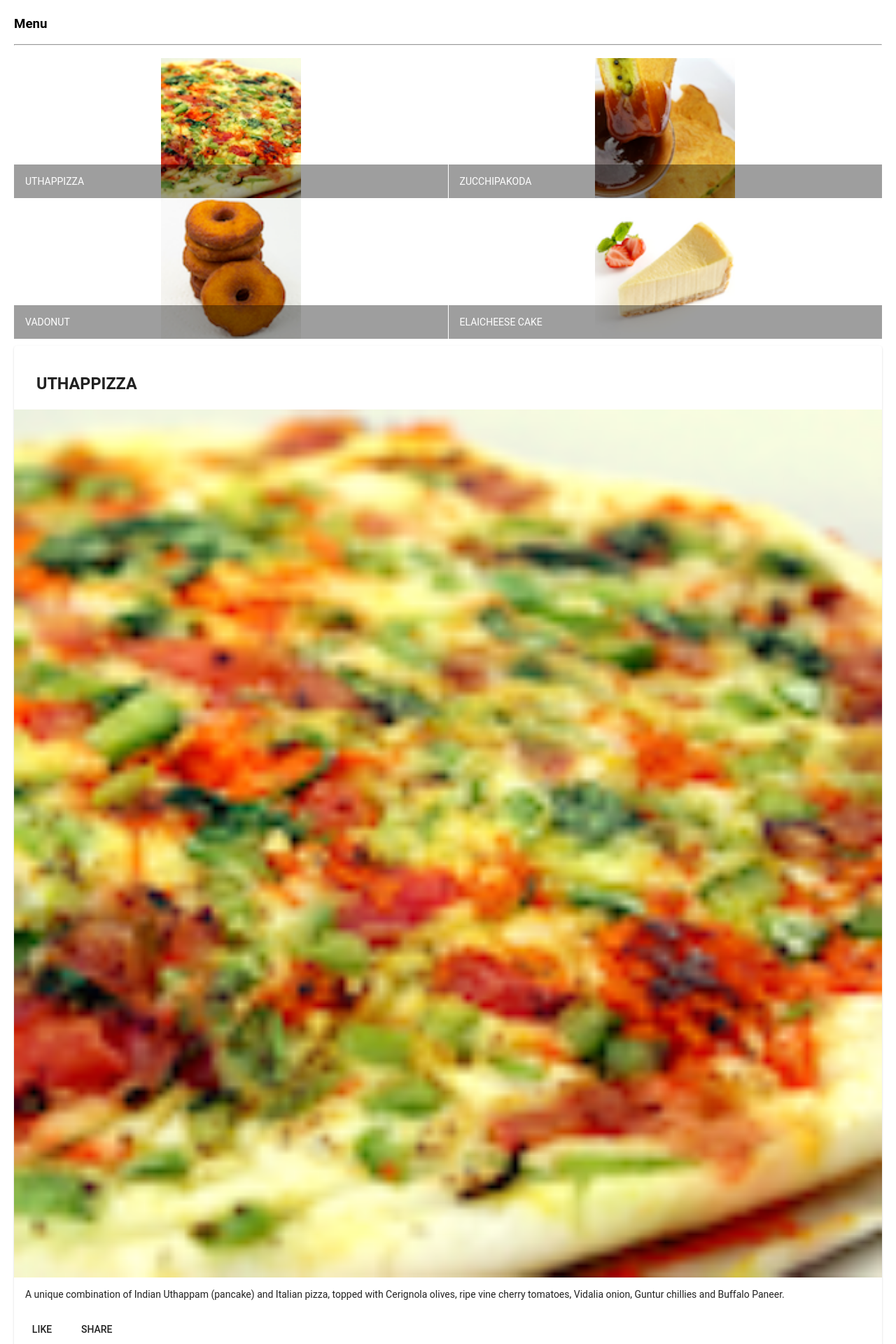
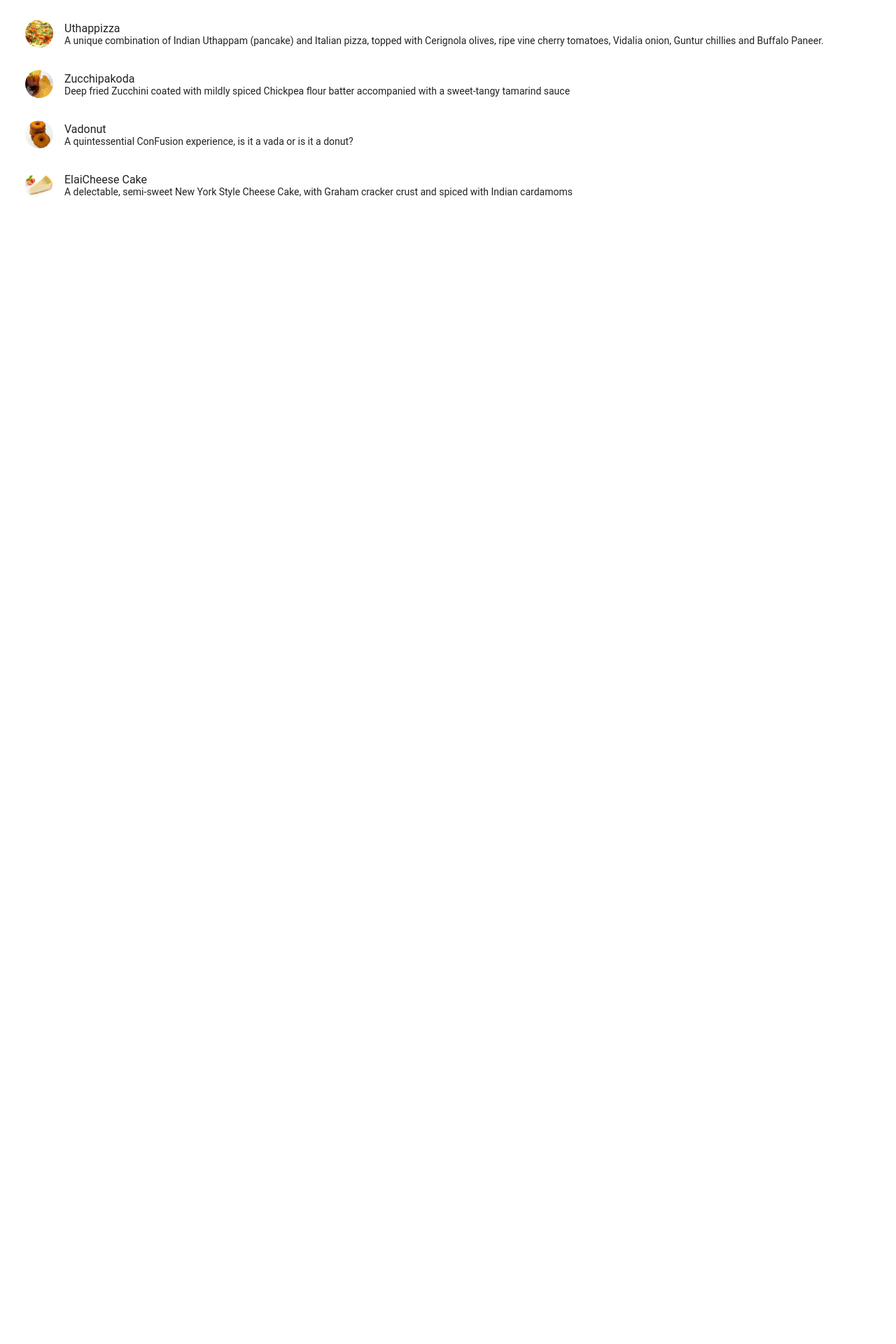
Before and after one commit to meiyindeng/Angular, an Angular app: page / in a window 1280 px wide. Shown: the part 80-2000 px from the top of the page at 70% size. After the commit the page ends 800 px from the top, so only its background shows below. Built offline with nearby package versions, Linux system fonts and the light colour scheme.

Commit message:
Revert "components part2 *ngif"
This reverts commit c1dae41b55ca8c363e5a57dea1417fc351e3e3aa.

```diff
--- a/src/app/menu/menu.component.html
+++ b/src/app/menu/menu.component.html
@@ -2,44 +2,13 @@
   fxLayout="column"
   fxLayoutGap="10px">
 
-  <div fxFlex>
-    <div>
-      <h3>Menu</h3>
-      <hr>
-    </div>
-  </div>
-
-  <div fxFlex>
-    <mat-grid-list cols="2" rowHeight="200px">
-      <mat-grid-tile *ngFor="let dish of dishes">
-        <img height="200px" src={{dish.image}} alt={{dish.name}}>
-        <mat-grid-tile-footer>
-          <h1> {{dish.name | uppercase}} </h1>
-
-        </mat-grid-tile-footer>
-      </mat-grid-tile>
-
-    </mat-grid-list>
-
-
-  </div>
-  <div fxFlex *ngIf="selectedDish">
-      <mat-card>
-        <mat-card-header>
-          <mat-card-title>
-              <h3>{{selectedDish.name | uppercase}}</h3>
-          </mat-card-title>
-        </mat-card-header>
-        <img mat-card-image src={{selectedDish.image}} alt={{selectedDish.name}}>
-        <mat-card-content>
-          <p>{{selectedDish.description}}</p>
-
-        </mat-card-content>
-        <mat-card-actions>
-          <button mat-button>LIKE</button>
-          <button mat-button>SHARE</button>
-        </mat-card-actions>
-      </mat-card>
-  </div>
-
+  <mat-list fxFlex>
+    <mat-list-item *ngFor="let dish of dishes">
+        <img matListAvatar src={{dish.image}} alt={{dish.name}}>
+        <h1 matLine> {{dish.name}} </h1>
+        <p matLine>
+            <span> {{dish.description}} </span>
+        </p>
+    </mat-list-item>
+  </mat-list>
 </div>
--- a/src/app/menu/menu.component.ts
+++ b/src/app/menu/menu.component.ts
@@ -1,7 +1,14 @@
 import { Component, OnInit } from '@angular/core';
 import { Dish } from '../shared/dish';
 
-const DISHES: Dish [] = [
+@Component({
+  selector: 'app-menu',
+  templateUrl: './menu.component.html',
+  styleUrls: ['./menu.component.scss']
+})
+export class MenuComponent implements OnInit {
+
+  dishes: Dish[] = [
     {
       id: '0',
       name: 'Uthappizza',
@@ -43,19 +50,7 @@
       price: '2.99',
       description: 'A delectable, semi-sweet New York Style Cheese Cake, with Graham cracker crust and spiced with Indian cardamoms'
     }
-
-]
-
-@Component({
-  selector: 'app-menu',
-  templateUrl: './menu.component.html',
-  styleUrls: ['./menu.component.scss']
-})
-export class MenuComponent implements OnInit {
-
-  dishes = DISHES;
-  selectedDish: Dish = DISHES[0];
-
+  ];
 
   constructor() { }
 
```
Also changed, not shown: src/app/app.module.ts (+2 -8 lines). Lines whose indentation alone changed are shown as unchanged.
